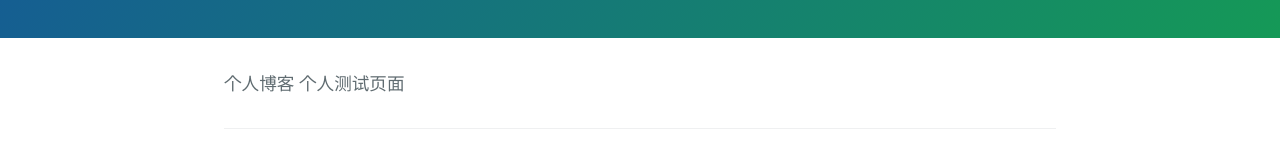
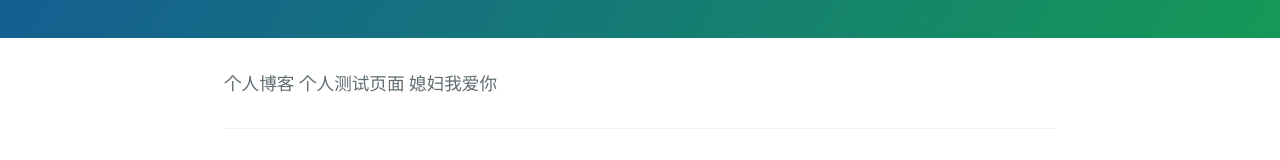
Before and after one commit to open1234/open1234.github.io, a plain HTML site: page index.html in a window 1280 px wide. Shown: the part 279-439 px from the top of the page. Drawn offline with nearby package versions, Linux system fonts and the light colour scheme.

Commit message:
Update index.html

```diff
--- a/index.html
+++ b/index.html
@@ -16,7 +16,7 @@
     </section>
 
     <section class="main-content">
-      <p>个人博客 个人测试页面</p>
+      <p>个人博客 个人测试页面 媳妇我爱你</p>
 
       <footer class="site-footer">
         徐静波就是帅
```
